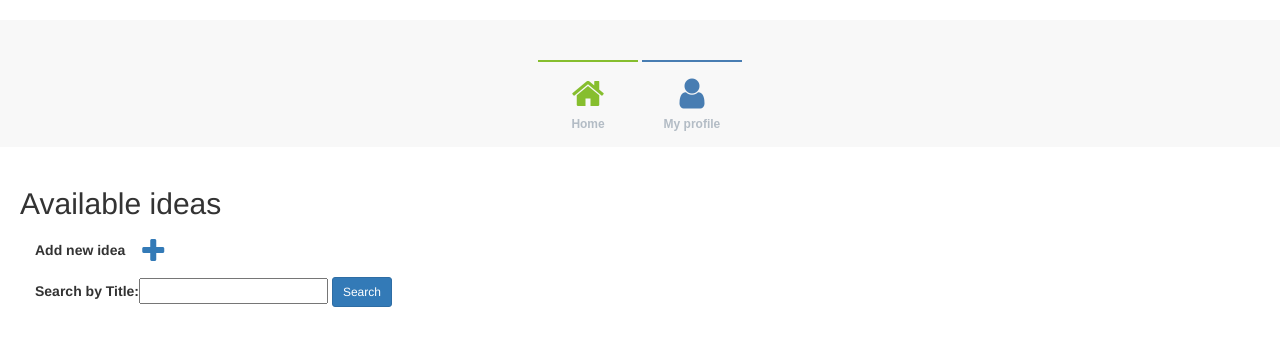
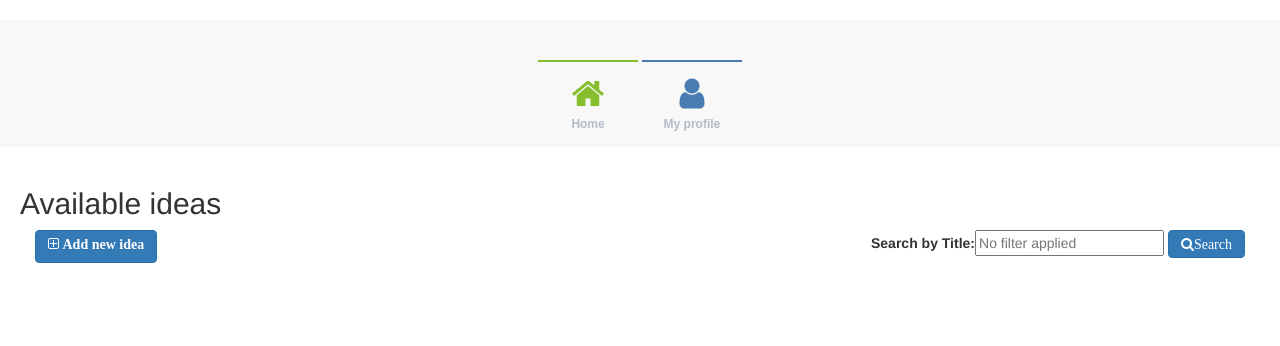
Before and after one commit to gorkarevilla/agile, a Django app: page /ideas/main in a window 1280 px wide. Shown: the part 52-398 px from the top of the page. Run offline with Django 3.2, Linux system fonts and the light colour scheme; the visitor is signed in with stand-in values (Sample User, id 1); data that the repository does not hold is empty; some libraries are stand-ins or nearby versions.

Commit message:
HTML set buttons Py change redirect

```diff
--- a/agile/ideas/forms.py
+++ b/agile/ideas/forms.py
@@ -40,12 +40,12 @@ class IdeaForm(forms.ModelForm):
 		fields = ('idea_title', 'idea_text')
 
 class EditIdeaForm(forms.Form):
-	idea_title = forms.CharField(label='Title')
-	idea_text = forms.CharField(label='Text')
+	idea_title = forms.CharField(label='Title', widget=forms.TextInput(attrs={'placeholder':'Length 3-50 char.'}))
+	idea_text = forms.CharField(label='Text', widget=forms.Textarea)
 
 	class Meta:
 		model = Idea
 		widgets = {'idea_id': forms.HiddenInput()}
 
 class FilterIdeasForm(forms.Form):
-	keywordfilter_text = forms.CharField(label='Search by Title', max_length=50, required=False)
+	keywordfilter_text = forms.CharField(label='Search by Title', max_length=50, required=False, widget=forms.TextInput(attrs={'placeholder':'No filter applied'}))
--- a/agile/ideas/templates/ideas/addIdea.html
+++ b/agile/ideas/templates/ideas/addIdea.html
@@ -10,7 +10,7 @@
     {{ form|crispy }}
     {% csrf_token %}
     </div>
-    <button class="btn btn-primary " type="submit">Create Idea</button>
+    <button class="btn btn-primary btn-md fa fa-check-square-o"  type="submit">Create Idea</button>
 </form>
 </div>
 {% endblock %}
--- a/agile/ideas/templates/ideas/comment.html
+++ b/agile/ideas/templates/ideas/comment.html
@@ -10,7 +10,7 @@
     {{ form|crispy }}
     {% csrf_token %}
     </div>
-    <button class="btn btn-primary " type="submit">Comment</button>
+    <button class="btn btn-primary btn-md fa fa-check-square-o" type="submit">Comment</button>
 </form>
 </div>
 {% endblock %}
--- a/agile/ideas/templates/ideas/editIdea.html
+++ b/agile/ideas/templates/ideas/editIdea.html
@@ -10,7 +10,7 @@
     {{form|crispy }}
     {% csrf_token %}
     </div>
-    <button class="btn btn-primary " type="submit">Send</button>
+    <button class="btn btn-primary btn-md fa fa-check-square-o" type="submit">Save</button>
 </form>
 </div>
 {% endblock %}
--- a/agile/ideas/templates/ideas/main.html
+++ b/agile/ideas/templates/ideas/main.html
@@ -7,25 +7,24 @@
 <div class="container-fluid">
     <div class="row">
         <div class="col-md-12">
-    	    <label>Add new idea
-             <div class="btn-group" role="group" id="plus-btn">
-                 <a href="/ideas/addIdea">
-                    <i class=" btn fa fa-plus fa-2x" aria-hidden="true"></i>
-                 </a>
-            </div>
-             </label>
-        </div>
-    </div>
+			<a href="/ideas/addIdea" class="btn btn-primary btn-md fa fa-plus-square-o" aria-hidden="true">
+                 <label>Add new idea</label></a>
 
-<form action="main" method="post" enctype="application/x-www-form-urlencoded">
-	{% csrf_token %}
-	{{ filterform }}
-	<button class="btn btn-primary btn-sm" type="submit">Search</button>
-</form>
+
+			<form class="pull-right" action="main" method="post" enctype="application/x-www-form-urlencoded">
+				{% csrf_token %}
+				{{ filterform }}
+				<button class="btn btn-primary btn-md fa fa-search" type="submit" >Search</button>
+			</form>
+		</div>
+	</div>
+</div>
+
+
 
 <ul class="list-group">
 	{% for idea in ideas %}
-		<li class="list-group-item">{{ idea.idea_title}} by <b>{{ idea.creator}}</b><a class="pull-right" href="/ideas/detail?id={{idea.id}}">See idea</a></li>
+		<li class="list-group-item">{{ idea.idea_title}} by <b>{{ idea.creator}}</b><a class="pull-right btn btn-primary btn-md fa fa-search-plus" href="/ideas/detail?id={{idea.id}}">See idea</a></li>
 	{% endfor %}
 </ul>
 
--- a/agile/ideas/views.py
+++ b/agile/ideas/views.py
@@ -53,6 +53,7 @@ def idea_list(request):
 
 		return render(request, 'ideas/main.html', {'ideas':ideas, 'filterform':filterlistideas_form})
 
+@login_required(login_url="/ideas/login")
 def show_idea(request):
 	if request.method == 'GET':
 		idea1= request.GET.get('id', '')
@@ -105,10 +106,10 @@ def submit_comment (request):
 			comment = comment_form.save(commit=False)
 			comment.save()
 			messages.add_message(request, messages.SUCCESS, 'You have successfully commented!')
-			return HttpResponseRedirect('/ideas/')
+			return HttpResponseRedirect('/ideas/main')
 		else:
 			messages.error(request, 'Your comment could not be added, it was not valid!')
-			return HttpResponseRedirect('/ideas/')
+			return HttpResponseRedirect('/ideas/main')
 
 
 def user_signup(request):
@@ -125,6 +126,7 @@ def user_signup(request):
 		user_form = UserRegistrationForm()
 	return render(request,'ideas/signup.html', {'user_form':user_form})
 
+@login_required(login_url="/ideas/login")
 def add_idea (request):
 	if request.method == 'GET':
 		form = IdeaForm()
@@ -141,13 +143,13 @@ def add_idea (request):
 				idea.creator = request.user
 				idea.save()
 				messages.add_message(request, messages.SUCCESS, 'You have sucessfully created an idea!')
-				return HttpResponseRedirect('/ideas/')
+				return HttpResponseRedirect('/ideas/main')
 			else:
 				messages.add_message(request, messages.ERROR, 'Idea with same title already created!')
-				return HttpResponseRedirect('/ideas/')
+				return HttpResponseRedirect('/ideas/main')
 		else:
 			messages.add_message(request, messages.ERROR, 'ERROR EN EL FORULARIO!')
-			return HttpResponseRedirect('/ideas/')
+			return HttpResponseRedirect('/ideas/main')
 	else:
 		return HttpResponseRedirect(request.META.get('HTTP_REFERER', '/'))
 
@@ -162,7 +164,7 @@ def edit_idea(request):
 			return render(request, 'ideas/editIdea.html', {'form':form})
 		else:
 			messages.add_message(request, messages.ERROR, 'You can only modify your idea')
-			return HttpResponseRedirect('/ideas/')
+			return HttpResponseRedirect('/ideas/main')
 	elif request.method == 'POST':
 		form = EditIdeaForm(request.POST)
 		if form.is_valid():
@@ -173,13 +175,13 @@ def edit_idea(request):
 				old_idea.idea_text=cd['idea_text']
 				old_idea.save()
 				messages.success(request,"Idea modified")
-				return HttpResponseRedirect('/ideas')
+				return HttpResponseRedirect('/ideas/main)')
 			else:
 				messages.error(request, "There was an error while editing the idea")
-				return HttpResponseRedirect('/ideas')
+				return HttpResponseRedirect('/ideas/main')
 		else:
 			messages.error(request, "Form invalid")
-			return HttpResponseRedirect('/ideas')
+			return HttpResponseRedirect('/ideas/main')
 
 
 
```
Also changed, not shown: agile/ideas/templates/ideas/detail.html (+29 -14 lines).
